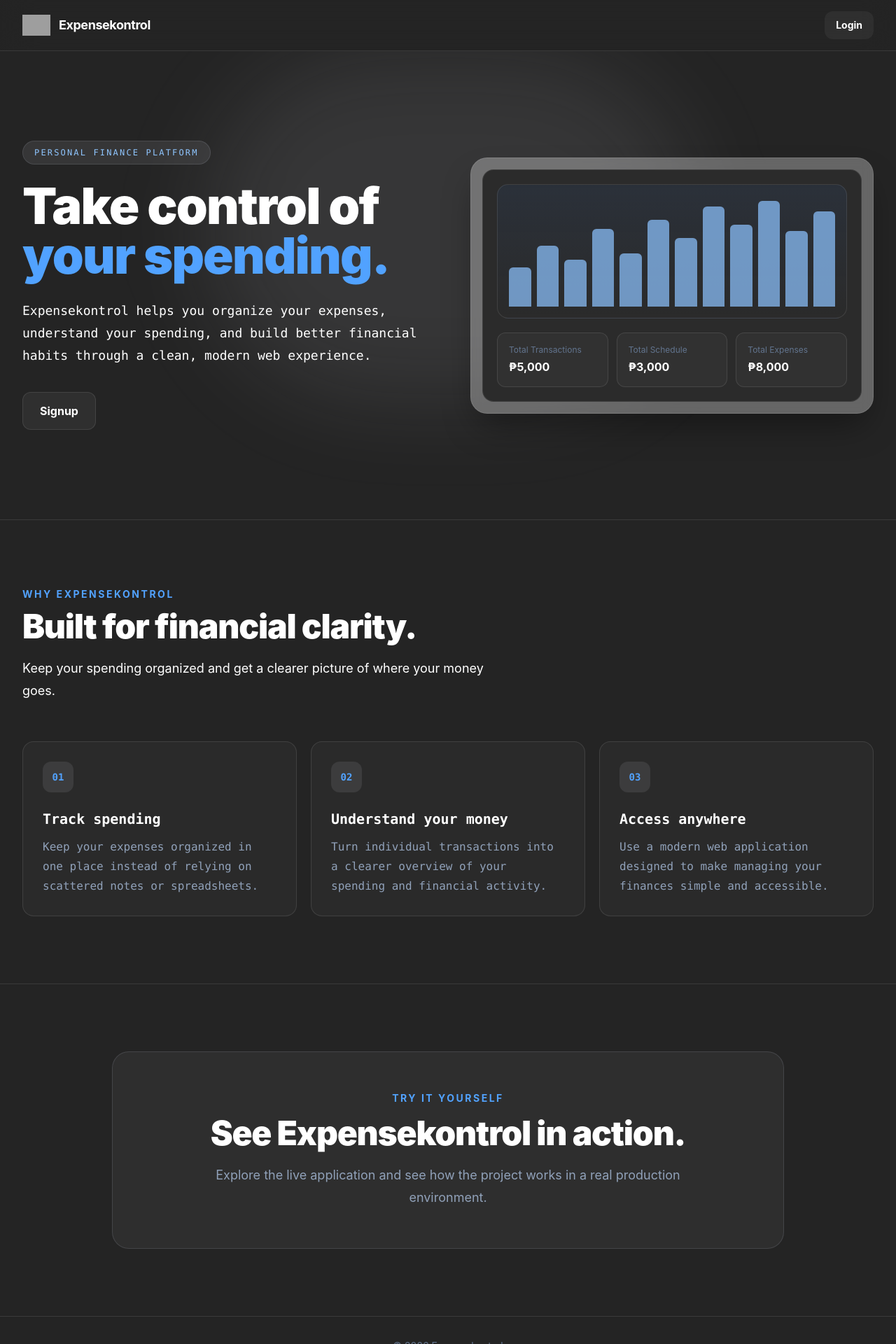
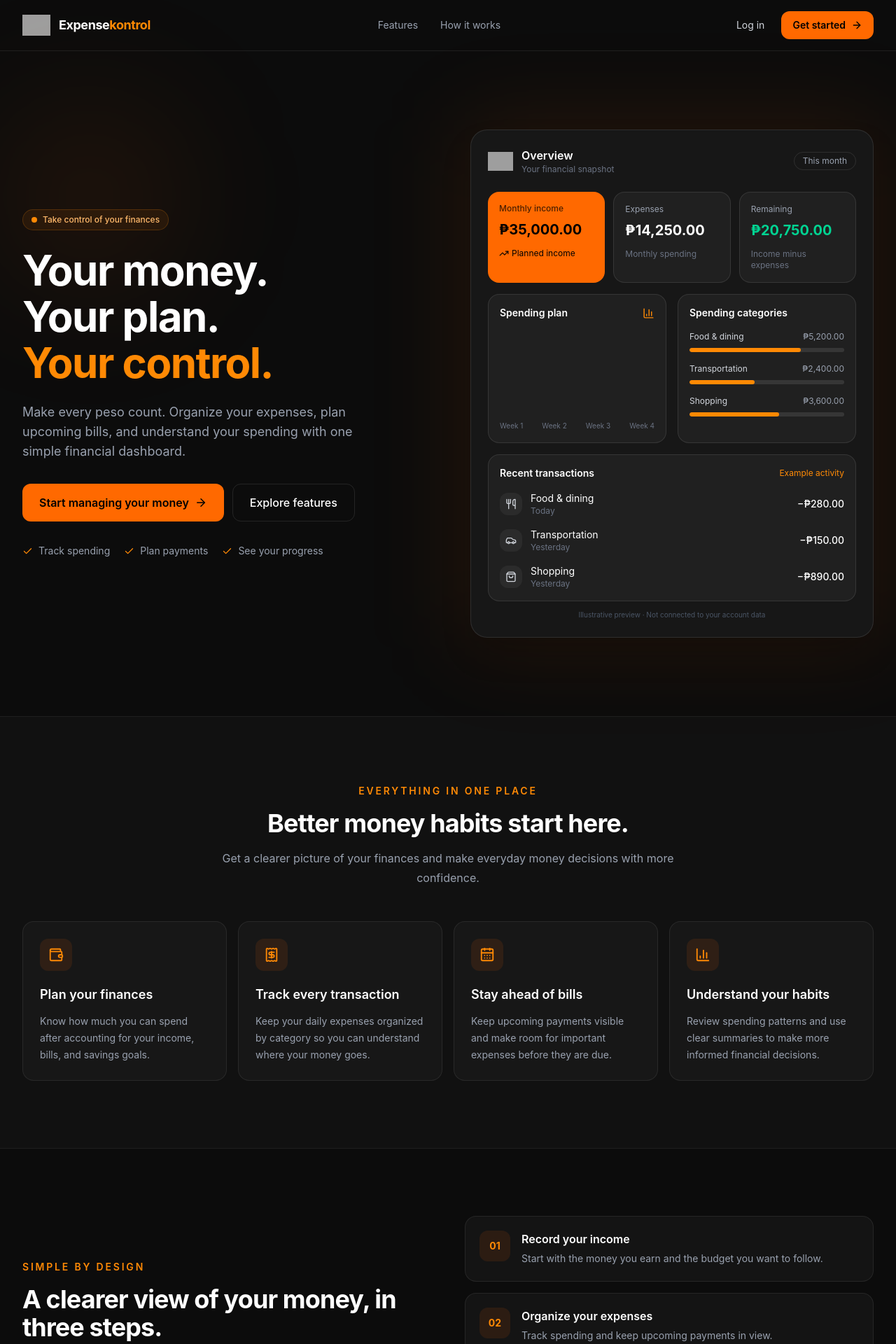
Before and after one commit to Ein-shen/Finance_tracker, a React (Vite) app in the folder client/: page / in a window 1280 px wide. Shown: the top 1920 px of the page at 70% size. Built offline with nearby package versions, Linux system fonts and the light colour scheme; no server answers; grey boxes are pictures that could not be loaded.

Commit message:
added changes in the home page design

```diff
--- a/client/src/pages/Home.jsx
+++ b/client/src/pages/Home.jsx
@@ -1,225 +1,469 @@
-import React from 'react'
-import { Link } from 'react-router-dom'
-export const Home = () => {
 
+import { Link } from "react-router-dom";
+import {
+  ArrowRight,
+  ArrowUpRight,
+  Wallet,
+  Receipt,
+  CalendarDays,
+  BarChart3,
+  TrendingUp,
+  Check,
+  Utensils,
+  Car,
+  ShoppingBag,
+  House,
+  Zap,
+  Wifi,
+} from "lucide-react";
+
+const Logo = ({ size = "h-10 w-10" }) => (
+  <img
+    src="/suitcase.png"
+    alt="Expensekontrol logo"
+    className={`${size} shrink-0 object-contain`}
+  />
+);
+
+const peso = (amount) =>
+  new Intl.NumberFormat("en-PH", {
+    style: "currency",
+    currency: "PHP",
+    maximumFractionDigits: 2,
+  }).format(amount);
+
+const features = [
+  {
+    icon: Wallet,
+    title: "Plan your finances",
+    description:
+      "Know how much you can spend after accounting for your income, bills, and savings goals.",
+  },
+  {
+    icon: Receipt,
+    title: "Track every transaction",
+    description:
+      "Keep your daily expenses organized by category so you can understand where your money goes.",
+  },
+  {
+    icon: CalendarDays,
+    title: "Stay ahead of bills",
+    description:
+      "Keep upcoming payments visible and make room for important expenses before they are due.",
+  },
+  {
+    icon: BarChart3,
+    title: "Understand your habits",
+    description:
+      "Review spending patterns and use clear summaries to make more informed financial decisions.",
+  },
+];
+
+const transactions = [
+  { icon: Utensils, name: "Food & dining", date: "Today", amount: -280 },
+  { icon: Car, name: "Transportation", date: "Yesterday", amount: -150 },
+  { icon: ShoppingBag, name: "Shopping", date: "Yesterday", amount: -890 },
+];
+
+const categories = [
+  { name: "Food & dining", amount: 5200, percent: 72, icon: Utensils },
+  { name: "Transportation", amount: 2400, percent: 42, icon: Car },
+  { name: "Shopping", amount: 3600, percent: 58, icon: ShoppingBag },
+];
+
+function DashboardPreview() {
+  return (
+    <div className="relative mx-auto w-full max-w-xl">
+      <div className="absolute -inset-4 rounded-[2rem] bg-orange-500/10 blur-3xl" />
+
+      <div className="relative overflow-hidden rounded-3xl border border-white/10 bg-[#171717] p-4 shadow-2xl sm:p-6">
+        <div className="mb-6 flex items-center justify-between">
+          <div className="flex items-center gap-3">
+            <Logo size="h-9 w-9" />
+            <div>
+              <p className="font-semibold text-white">Overview</p>
+              <p className="text-xs text-gray-500">Your financial snapshot</p>
+            </div>
+          </div>
+          <span className="rounded-full border border-white/10 px-3 py-1 text-xs text-gray-400">
+            This month
+          </span>
+        </div>
+
+        <div className="grid grid-cols-1 gap-3 sm:grid-cols-3">
+          <div className="rounded-2xl bg-orange-500 p-4 text-black">
+            <p className="text-xs font-medium text-black/70">Monthly income</p>
+            <p className="mt-2 text-xl font-bold">{peso(35000)}</p>
+            <div className="mt-3 flex items-center gap-1 text-xs">
+              <TrendingUp size={14} />
+              <span>Planned income</span>
+            </div>
+          </div>
+
+          <div className="rounded-2xl border border-white/10 bg-[#202020] p-4">
+            <p className="text-xs text-gray-400">Expenses</p>
+            <p className="mt-2 text-xl font-bold text-white">{peso(14250)}</p>
+            <p className="mt-3 text-xs text-gray-500">Monthly spending</p>
+          </div>
+
+          <div className="rounded-2xl border border-white/10 bg-[#202020] p-4">
+            <p className="text-xs text-gray-400">Remaining</p>
+            <p className="mt-2 text-xl font-bold text-emerald-400">
+              {peso(20750)}
+            </p>
+            <p className="mt-3 text-xs text-gray-500">Income minus expenses</p>
+          </div>
+        </div>
+
+        <div className="mt-4 grid gap-4 sm:grid-cols-2">
+          <div className="rounded-2xl border border-white/10 bg-[#202020] p-4">
+            <div className="mb-5 flex items-center justify-between">
+              <p className="text-sm font-semibold text-white">Spending plan</p>
+              <BarChart3 size={17} className="text-orange-400" />
+            </div>
+
+            <div className="flex h-28 items-end gap-3">
+              {[42, 68, 48, 84, 58, 74, 52].map((height, index) => (
+                <div
+                  key={index}
+                  className="flex flex-1 flex-col justify-end"
+                >
+                  <div
+                    className={`rounded-t-md ${
+                      index === 3 ? "bg-orange-400" : "bg-orange-400/30"
+                    }`}
+                    style={{ height: `${height}%` }}
+                  />
+                </div>
+              ))}
+            </div>
+
+            <div className="mt-3 flex justify-between text-[10px] text-gray-500">
+              <span>Week 1</span>
+              <span>Week 2</span>
+              <span>Week 3</span>
+              <span>Week 4</span>
+            </div>
+          </div>
+
+          <div className="rounded-2xl border border-white/10 bg-[#202020] p-4">
+            <p className="mb-4 text-sm font-semibold text-white">
+              Spending categories
+            </p>
+
+            <div className="space-y-4">
+              {categories.map((category) => (
+                <div key={category.name}>
+                  <div className="mb-2 flex items-center justify-between gap-2 text-xs">
+                    <span className="text-gray-300">{category.name}</span>
+                    <span className="text-gray-400">
+                      {peso(category.amount)}
+                    </span>
+                  </div>
+                  <div className="h-1.5 overflow-hidden rounded-full bg-white/10">
+                    <div
+                      className="h-full rounded-full bg-orange-400"
+                      style={{ width: `${category.percent}%` }}
+                    />
+                  </div>
+                </div>
+              ))}
+            </div>
+          </div>
+        </div>
+
+        <div className="mt-4 rounded-2xl border border-white/10 bg-[#202020] p-4">
+          <div className="mb-4 flex items-center justify-between">
+            <p className="text-sm font-semibold text-white">
+              Recent transactions
+            </p>
+            <span className="text-xs text-orange-400">Example activity</span>
+          </div>
+
+          <div className="space-y-4">
+            {transactions.map((transaction) => {
+              const Icon = transaction.icon;
 
               return (
-    <main className="min-h-screen w-full  text-white">
-      {/* Navbar */}
-      <header className="sticky top-0 z-50 border-b border-white/10  backdrop-blur-xl">
-        <div className="mx-auto flex max-w-7xl items-center justify-between px-6 py-4 lg:px-8">
-          <a href="#" className="flex items-center gap-3">
-            <div className="grid h-10 w-10 place-items-center rounded-xl ">
-              <img
-                src="/suitcase.png"
-                alt="Expensekontrol"
-                className="h-10 w-10 object-contain"
-              />
+                <div
+                  key={transaction.name}
+                  className="flex items-center justify-between gap-3"
+                >
+                  <div className="flex items-center gap-3">
+                    <div className="rounded-xl bg-white/5 p-2">
+                      <Icon size={16} className="text-gray-300" />
+                    </div>
+                    <div>
+                      <p className="text-sm text-white">{transaction.name}</p>
+                      <p className="text-xs text-gray-500">
+                        {transaction.date}
+                      </p>
+                    </div>
+                  </div>
+                  <p className="text-sm font-medium text-white">
+                    −{peso(Math.abs(transaction.amount))}
+                  </p>
+                </div>
+              );
+            })}
+          </div>
         </div>
 
+        <p className="mt-3 text-center text-[10px] text-gray-600">
+          Illustrative preview · Not connected to your account data
+        </p>
+      </div>
+    </div>
+  );
+}
+
+export const Home = () => {
+  return (
+    <main className="min-h-screen overflow-hidden bg-[#0c0c0c] text-white">
+      {/* Navigation */}
+      <header className="border-b border-white/[0.08]">
+        <nav className="mx-auto flex max-w-7xl items-center justify-between px-5 py-4 sm:px-8">
+          <Link to="/" className="flex items-center gap-3">
+            <Logo />
             <span className="text-lg font-bold tracking-tight">
-              Expensekontrol
+              Expense<span className="text-orange-400">kontrol</span>
             </span>
+          </Link>
+
+          <div className="hidden items-center gap-8 text-sm text-gray-400 md:flex">
+            <a href="#features" className="transition hover:text-white">
+              Features
             </a>
+            <a href="#how-it-works" className="transition hover:text-white">
+              How it works
+            </a>
+          </div>
 
-
-
+          <div className="flex items-center gap-3">
             <Link
               to="/login"
-            className="rounded-xl bg-white/5 px-4 py-2.5 text-sm font-bold  transition hover:bg-white/10"
+              className="hidden px-3 py-2 text-sm text-gray-300 transition hover:text-white sm:inline-flex"
             >
-            Login
+              Log in
             </Link>
-
-
+            <Link
+              to="/signup"
+              className="inline-flex items-center gap-2 rounded-xl bg-orange-500 px-4 py-2.5 text-sm font-semibold text-black transition hover:bg-orange-400"
+            >
+              Get started <ArrowRight size={16} />
+            </Link>
           </div>
+        </nav>
       </header>
 
       {/* Hero */}
-      <section className="relative overflow-hidden">
-        <div className="absolute left-1/2 top-0 h-[500px] w-[700px] -translate-x-1/2 rounded-full bg-gray-300/10 blur-3xl" />
+      <section className="relative mx-auto grid max-w-7xl items-center gap-12 px-5 py-16 sm:px-8 sm:py-24 lg:grid-cols-2 lg:gap-16 lg:py-28">
+        <div className="absolute left-0 top-20 -z-0 h-64 w-64 rounded-full bg-orange-500/10 blur-[100px]" />
 
-        <div className="relative mx-auto grid max-w-7xl items-center gap-16 px-6 py-24 lg:grid-cols-2 lg:px-8 lg:py-32">
-          <div>
-            <div className="mb-6 inline-flex rounded-full border border-gray-400/20 bg-gray-300/10 px-4 py-2 text-xs font-mono uppercase tracking-[0.18em] text-blue-300">
-              Personal Finance Platform
+        <div className="relative z-10">
+          <div className="mb-6 inline-flex items-center gap-2 rounded-full border border-orange-400/20 bg-orange-400/[0.08] px-3 py-1.5 text-xs font-medium text-orange-300">
+            <span className="h-2 w-2 rounded-full bg-orange-400" />
+            Take control of your finances
           </div>
 
-            <h1 className="max-w-3xl text-5xl font-black leading-[0.98] tracking-tight sm:text-6xl lg:text-7xl">
-              Take control of
-              <span className="block text-blue-400">
-                your spending.
-              </span>
+          <h1 className="max-w-2xl text-4xl font-bold leading-[1.1] tracking-tight sm:text-5xl lg:text-6xl">
+            Your money.
+            <br />
+            Your plan.
+            <br />
+            <span className="text-orange-400">Your control.</span>
           </h1>
 
-            <p className="mt-7 max-w-xl text-lg  font-mono leading-8 ">
-              Expensekontrol helps you organize your expenses, understand your
-              spending, and build better financial habits through a clean,
-              modern web experience.
+          <p className="mt-6 max-w-lg text-base leading-7 text-gray-400 sm:text-lg">
+            Make every peso count. Organize your expenses, plan upcoming bills,
+            and understand your spending with one simple financial dashboard.
           </p>
 
-            <div className="mt-9 flex flex-wrap gap-4">
-
-
+          <div className="mt-8 flex flex-col gap-3 sm:flex-row">
             <Link
               to="/signup"
-               className="rounded-xl border border-white/10 bg-white/5 px-6 py-3.5 font-bold text-white transition hover:bg-white/10"
+              className="inline-flex items-center justify-center gap-2 rounded-xl bg-orange-500 px-6 py-3.5 font-semibold text-black transition hover:bg-orange-400"
             >
-                Signup
-
+              Start managing your money <ArrowRight size={18} />
             </Link>
-
-
-            </div>
+            <a
+              href="#features"
+              className="inline-flex items-center justify-center gap-2 rounded-xl border border-white/10 px-6 py-3.5 font-medium text-white transition hover:bg-white/5"
+            >
+              Explore features
+            </a>
           </div>
 
-          {/* Dashboard Preview */}
-          <div className="relative">
-            <div className="rounded-3xl border border-white/10 bg-white/30 p-4 shadow-2xl shadow-black/40 backdrop-blur">
-              <div className="overflow-hidden rounded-2xl border border-white/10 theme-card">
-
-
-                {/* Chart */}
-                <div className="m-5 h-48 rounded-2xl border border-white/10 bg-gradient-to-b from-blue-500/[0.07] to-transparent p-4">
-                  <div className="flex h-full items-end gap-2">
-                    {[35, 55, 42, 70, 48, 78, 62, 90, 74, 95, 68, 86].map(
-                      (height, index) => (
-                        <div
-                          key={index}
-                          className="flex-1 rounded-t-md bg-blue-300/70 transition hover:bg-blue-400"
-                          style={{ height: `${height}%` }}
-                        />
+          <div className="mt-8 flex flex-wrap gap-x-5 gap-y-3 text-sm text-gray-400">
+            {["Track spending", "Plan payments", "See your progress"].map(
+              (item) => (
+                <span key={item} className="flex items-center gap-2">
+                  <Check size={15} className="text-orange-400" />
+                  {item}
+                </span>
               )
             )}
           </div>
         </div>
 
-                {/* Stats */}
-                <div className="grid grid-cols-3 gap-3 p-5 pt-0">
+        <div className="relative z-10">
+          <DashboardPreview />
+        </div>
+      </section>
 
-                  <div className="rounded-xl border border-white/10 bg-white/[0.03] p-4">
-                    <p className="text-xs text-slate-500"> Total Transactions</p>
-                    <p className="mt-1 font-bold">₱5,000</p>
+      {/* Features */}
+      <section
+        id="features"
+        className="scroll-mt-20 border-y border-white/[0.06] bg-[#111111] px-5 py-20 sm:px-8 sm:py-24"
+      >
+        <div className="mx-auto max-w-7xl">
+          <div className="mx-auto max-w-2xl text-center">
+            <p className="text-sm font-semibold uppercase tracking-[0.2em] text-orange-400">
+              Everything in one place
+            </p>
+            <h2 className="mt-4 text-3xl font-bold tracking-tight sm:text-4xl">
+              Better money habits start here.
+            </h2>
+            <p className="mt-4 leading-7 text-gray-400">
+              Get a clearer picture of your finances and make everyday money
+              decisions with more confidence.
+            </p>
           </div>
 
-                  <div className="rounded-xl border border-white/10 bg-white/[0.03] p-4">
-                    <p className="text-xs text-slate-500">Total Schedule</p>
-                    <p className="mt-1 font-bold">₱3,000</p>
+          <div className="mt-12 grid gap-4 sm:grid-cols-2 lg:grid-cols-4">
+            {features.map((feature) => {
+              const Icon = feature.icon;
+
+              return (
+                <article
+                  key={feature.title}
+                  className="rounded-2xl border border-white/[0.08] bg-[#171717] p-6 transition hover:-translate-y-1 hover:border-orange-400/30"
+                >
+                  <div className="mb-5 inline-flex rounded-xl bg-orange-500/10 p-3 text-orange-400">
+                    <Icon size={22} />
                   </div>
-
-                  <div className="rounded-xl border border-white/10 bg-white/[0.03] p-4">
-                    <p className="text-xs text-slate-500">Total Expenses</p>
-                    <p className="mt-1 font-bold">₱8,000</p>
-                  </div>
-
-
-                </div>
-              </div>
-            </div>
+                  <h3 className="text-lg font-semibold">{feature.title}</h3>
+                  <p className="mt-3 text-sm leading-6 text-gray-400">
+                    {feature.description}
+                  </p>
+                </article>
+              );
+            })}
           </div>
         </div>
       </section>
 
-      {/* Features */}
-      <section id="features" className="border-t border-white/10">
-        <div className="mx-auto max-w-7xl px-6 py-24 lg:px-8">
-          <div className="max-w-2xl">
-            <p className="text-sm font-bold uppercase tracking-[0.18em] text-blue-400">
-              Why Expensekontrol
+      {/* How it works */}
+      <section
+        id="how-it-works"
+        className="scroll-mt-20 px-5 py-20 sm:px-8 sm:py-24"
+      >
+        <div className="mx-auto grid max-w-7xl gap-12 lg:grid-cols-2 lg:items-center">
+          <div>
+            <p className="text-sm font-semibold uppercase tracking-[0.2em] text-orange-400">
+              Simple by design
             </p>
-
-            <h2 className="mt-3 text-4xl font-black tracking-tight sm:text-5xl">
-              Built for financial clarity.
+            <h2 className="mt-4 text-3xl font-bold tracking-tight sm:text-4xl">
+              A clearer view of your money, in three steps.
             </h2>
-
-            <p className="mt-5 text-lg leading-8 text-gray/10">
-              Keep your spending organized and get a clearer picture of where
-              your money goes.
+            <p className="mt-4 max-w-xl leading-7 text-gray-400">
+              Build a routine that helps you stay aware of what comes in, what
+              goes out, and what you have left.
             </p>
           </div>
 
-          <div className="mt-14 font-mono grid gap-5 md:grid-cols-3">
-            <FeatureCard
-              number="01"
-              title="Track spending"
-              description="Keep your expenses organized in one place instead of relying on scattered notes or spreadsheets."
-            />
-
-            <FeatureCard
-              number="02"
-              title="Understand your money"
-              description="Turn individual transactions into a clearer overview of your spending and financial activity."
-            />
-
-            <FeatureCard
-              number="03"
-              title="Access anywhere"
-              description="Use a modern web application designed to make managing your finances simple and accessible."
-            />
+          <div className="space-y-4">
+            {[
+              {
+                number: "01",
+                title: "Record your income",
+                description:
+                  "Start with the money you earn and the budget you want to follow.",
+              },
+              {
+                number: "02",
+                title: "Organize your expenses",
+                description:
+                  "Track spending and keep upcoming payments in view.",
+              },
+              {
+                number: "03",
+                title: "Review and adjust",
+                description:
+                  "Use your summaries to spot habits and make a plan for next month.",
+              },
+            ].map((step) => (
+              <div
+                key={step.number}
+                className="flex gap-4 rounded-2xl border border-white/[0.08] bg-[#141414] p-5"
+              >
+                <div className="flex h-11 w-11 shrink-0 items-center justify-center rounded-xl bg-orange-500/10 text-sm font-bold text-orange-400">
+                  {step.number}
+                </div>
+                <div>
+                  <h3 className="font-semibold">{step.title}</h3>
+                  <p className="mt-1 text-sm leading-6 text-gray-400">
+                    {step.description}
+                  </p>
+                </div>
+              </div>
+            ))}
           </div>
         </div>
       </section>
 
+      {/* Call to action */}
+      <section className="px-5 pb-20 sm:px-8 sm:pb-24">
+        <div className="relative mx-auto max-w-7xl overflow-hidden rounded-3xl border border-orange-400/20 bg-[#17130f] px-6 py-12 text-center sm:px-12 sm:py-16">
+          <div className="absolute left-1/2 top-0 h-40 w-96 -translate-x-1/2 rounded-full bg-orange-500/10 blur-3xl" />
 
+          <div className="relative">
+            <div className="mx-auto flex h-16 w-16 items-center justify-center rounded-2xl border border-white/10 bg-black/20">
+              <Logo size="h-11 w-11" />
+            </div>
 
-      {/* CTA */}
-      <section id="about" className="border-t border-white/10">
-        <div className="mx-auto max-w-5xl px-6 py-24 text-center lg:px-8">
-          <div className="rounded-3xl border border-gray-400/20 bg-gray-300/[0.06] p-10 sm:p-14">
-            <p className="text-sm font-bold uppercase tracking-[0.18em] text-blue-400">
-              Try it yourself
+            <h2 className="mx-auto mt-6 max-w-2xl text-3xl font-bold tracking-tight sm:text-4xl">
+              Your financial future starts with one step.
+            </h2>
+            <p className="mx-auto mt-4 max-w-xl leading-7 text-gray-400">
+              Start organizing your money today and build a financial routine
+              that works for you.
             </p>
 
-            <h2 className="mt-4 text-4xl font-black tracking-tight sm:text-5xl">
-              See Expensekontrol in action.
-            </h2>
-
-            <p className="mx-auto mt-5 max-w-2xl text-lg leading-8 text-slate-400">
-              Explore the live application and see how the project works in a
-              real production environment.
-            </p>
-
-
+            <Link
+              to="/signup"
+              className="mt-8 inline-flex items-center gap-2 rounded-xl bg-orange-500 px-6 py-3.5 font-semibold text-black transition hover:bg-orange-400"
+            >
+              Create your account <ArrowRight size={18} />
+            </Link>
           </div>
         </div>
       </section>
 
       {/* Footer */}
-      <footer className="border-t border-white/10">
-        <div className=" flex items-center justify-center mx-auto flex max-w-7xl flex-col justify-between gap-4 px-6 py-8 text-sm text-slate-500 sm:flex-row lg:px-8">
-          <p>© 2026 Expensekontrol</p>
+      <footer className="border-t border-white/[0.08] px-5 py-7 sm:px-8">
+        <div className="mx-auto flex max-w-7xl flex-col items-center justify-between gap-4 sm:flex-row">
+          <Link to="/" className="flex items-center gap-2">
+            <Logo size="h-7 w-7" />
+            <span className="font-semibold">
+              Expense<span className="text-orange-400">kontrol</span>
+            </span>
+          </Link>
 
+          <p className="text-center text-xs text-gray-500">
+            Spend mindfully. Plan confidently. Take control.
+          </p>
 
+          <div className="flex gap-5 text-sm text-gray-400">
+            <Link to="/login" className="transition hover:text-white">
+              Log in
+            </Link>
+            <Link to="/signup" className="transition hover:text-white">
+              Sign up
+            </Link>
+          </div>
         </div>
       </footer>
     </main>
-  )
-}
-
-const FeatureCard = ({ number, title, description }) => {
-  return (
-    <div className="group rounded-2xl border border-white/10 bg-white/[0.03] p-7 transition hover:-translate-y-1 hover:border-white/30 hover:bg-white/[0.05]">
-      <div className="grid h-11 w-11 place-items-center rounded-xl bg-gray-300/10 text-sm font-black text-blue-400">
-        {number}
-      </div>
-
-      <h3 className="mt-6 text-xl font-bold">{title}</h3>
-
-      <p className="mt-3 leading-7 text-slate-400">
-        {description}
-      </p>
-    </div>
-  )
-}
-
-const TechBox = ({ title, value }) => {
-  return (
-    <div className="rounded-2xl border border-white/10 bg-white/[0.03] p-5">
-      <p className="text-xs uppercase tracking-widest text-slate-500">
-        {title}
-      </p>
-
-      <p className="mt-2 font-bold text-white">{value}</p>
-    </div>
-  )
-}
+  );
+};
```
Lines whose indentation alone changed are shown as unchanged.
